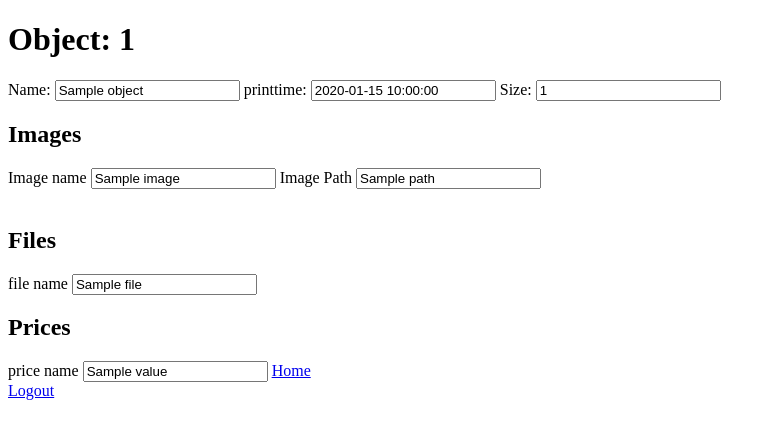
After one commit to bosarn/Eindwerk-back-end, a Symfony app: template templates/admin/objectdetails.html.twig in a window 1280 px wide. The commit adds this page. Shown: the top 439 px of the page, without its empty margins (0-776 px from the left). Run offline with Twig, Linux system fonts and the light colour scheme; the template is opened without the code that fills it: most values are stand-ins (such as "Sample title", 1, 10 or a date in 2020); some libraries are stand-ins or nearby versions.

Commit message:
-Admin controls  -- Object delete/update

```diff
--- a/src/Entity/Files.php
+++ b/src/Entity/Files.php
@@ -45,7 +45,7 @@ class Files
     private $GCODE;
 
     /**
-     * @ORM\ManyToOne(targetEntity=Printedobject::class, inversedBy="Files")
+     * @ORM\ManyToOne(targetEntity=Printedobject::class, inversedBy="Files",cascade={"remove"})
      * @ORM\JoinColumn(nullable=false)
      */
     private $Printedobject;
--- a/src/Entity/Images.php
+++ b/src/Entity/Images.php
@@ -52,7 +52,7 @@ class Images
     private $path;
 
     /**
-     * @ORM\ManyToOne(targetEntity=Printedobject::class, inversedBy="images")
+     * @ORM\ManyToOne(targetEntity=Printedobject::class, inversedBy="images",cascade={"persist"})
      */
     private $printedobjects;
 
--- /dev/null
+++ b/templates/admin/objectdetails.html.twig
@@ -0,0 +1,65 @@
+{% extends 'base.html.twig' %}
+
+{% block body %}
+    <div class="container">
+        <div class="row">
+            {% if is_granted('IS_AUTHENTICATED_FULLY') %}
+                <p>Email: {{ app.user.email }}</p>
+            {% endif %}
+
+            <h1> Object: {{ object.id}}</h1>
+<label for="object_name">
+    Name:
+    <input type="text" name="object_name" value="{{ object.name }}">
+</label>
+            <label for="object_printtime">
+                printtime:
+                <input type="text" name="object_printtime" value="{{ object.PrintTime }}">
+            </label>
+            <label for="object_size">
+                Size:
+                <input type="text" name="object_size" value="{{ object.size }}">
+            </label>
+            <br>
+            <h2>Images</h2>
+            {% for image in object.Images %}
+
+                <label for="image_name">
+                    Image name
+                    <input type="text" name="object_name" value="{{ image.name }}">
+                </label>
+                <label for="image_path">
+                    Image Path
+                    <input type="text" name="object_name" value="{{ image.path }}">
+                </label>
+            <br>
+            {% endfor %}
+            <br>
+            <h2>Files</h2>
+            {% for file in object.files %}
+
+                <label for="image_name">
+                    file name
+                    <input type="text" name="object_name" value="{{ file.name }}">
+                </label>
+
+    <br>
+            {% endfor %}
+            <h2>Prices</h2>
+            {% for price in object.price %}
+
+                <label for="image_name">
+                    price name
+                    <input type="text" name="object_name" value="{{ price.value }}">
+                </label>
+
+
+            {% endfor %}
+
+
+
+
+            <a href="/">Home</a>
+        </div>
+    </div>
+{% endblock %}
--- a/templates/admin/objects.html.twig
+++ b/templates/admin/objects.html.twig
@@ -19,8 +19,10 @@
                      {{ image.name }}
                     {% endif %}
                 {% endfor %}
-
-                <a href="#">Delete</a>
+            <form action="{{ path('delete_object',{ 'id':  object.id  })  }}">
+                <input type="submit" value="Delete object">
+            </form>
+            <a href="{{ path('object_detail',{ 'id': object.id  }) }}">Details... </a>
                 <hr>
             {% endfor %}
             <a href="/">Home</a>
```
Also changed, not shown: src/Controller/AdminController.php (+39 -7 lines), src/Entity/Printedobject.php (+4 -4 lines).
